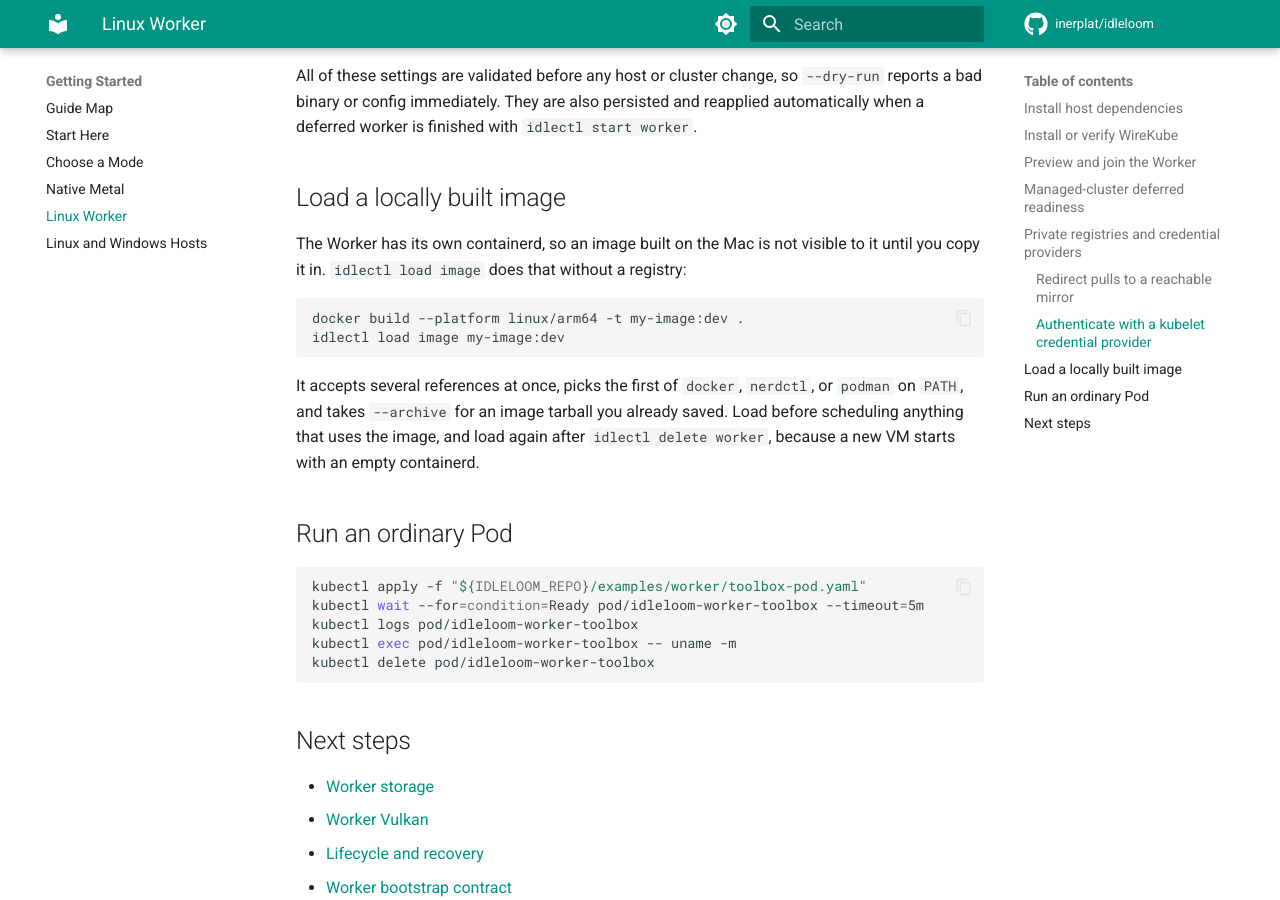
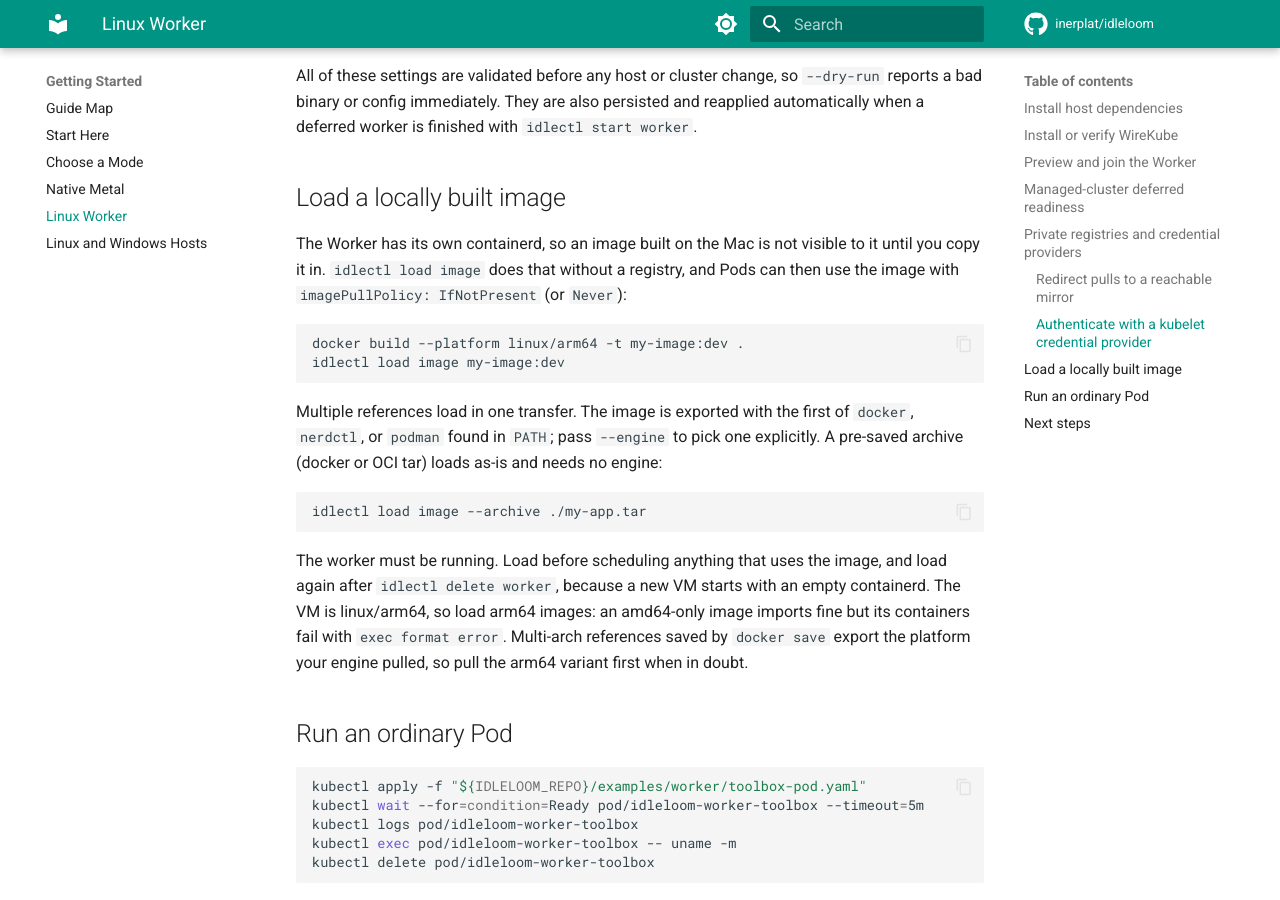
Before and after one commit to inerplat/idleloom, an MkDocs documentation site: the page built from docs/getting-started/linux-worker.md, in a window 1280 px wide and 900 px high, scrolled down 3643 px. Built offline with MkDocs 1.6.1 and Material for MkDocs 9.7.7, drawn with Linux system fonts in a browser that asks for light colours; comment, search, counter and statistics services are not loaded.

Commit message:
docs(worker): document load image, lifecycle cluster overrides, and stop/delete force semantics
Co-Authored-By: Claude Opus 5.5 <noreply@anthropic.com>

````diff
--- a/docs/getting-started/linux-worker.md
+++ b/docs/getting-started/linux-worker.md
@@ -184,17 +184,30 @@ and reapplied automatically when a deferred worker is finished with
 ## Load a locally built image
 
 The Worker has its own containerd, so an image built on the Mac is not visible
-to it until you copy it in. `idlectl load image` does that without a registry:
+to it until you copy it in. `idlectl load image` does that without a registry,
+and Pods can then use the image with `imagePullPolicy: IfNotPresent` (or
+`Never`):
 
 ```sh
 docker build --platform linux/arm64 -t my-image:dev .
 idlectl load image my-image:dev
 ```
 
-It accepts several references at once, picks the first of `docker`, `nerdctl`,
-or `podman` on `PATH`, and takes `--archive` for an image tarball you already
-saved. Load before scheduling anything that uses the image, and load again after
-`idlectl delete worker`, because a new VM starts with an empty containerd.
+Multiple references load in one transfer. The image is exported with the first
+of `docker`, `nerdctl`, or `podman` found in `PATH`; pass `--engine` to pick
+one explicitly. A pre-saved archive (docker or OCI tar) loads as-is and needs
+no engine:
+
+```sh
+idlectl load image --archive ./my-app.tar
+```
+
+The worker must be running. Load before scheduling anything that uses the
+image, and load again after `idlectl delete worker`, because a new VM starts
+with an empty containerd. The VM is linux/arm64, so load arm64 images: an
+amd64-only image imports fine but its containers fail with `exec format
+error`. Multi-arch references saved by `docker save` export the platform your
+engine pulled, so pull the arm64 variant first when in doubt.
 
 ## Run an ordinary Pod
 
````
Also changed, not shown: docs/operations/lifecycle.md (+14 -2 lines).
